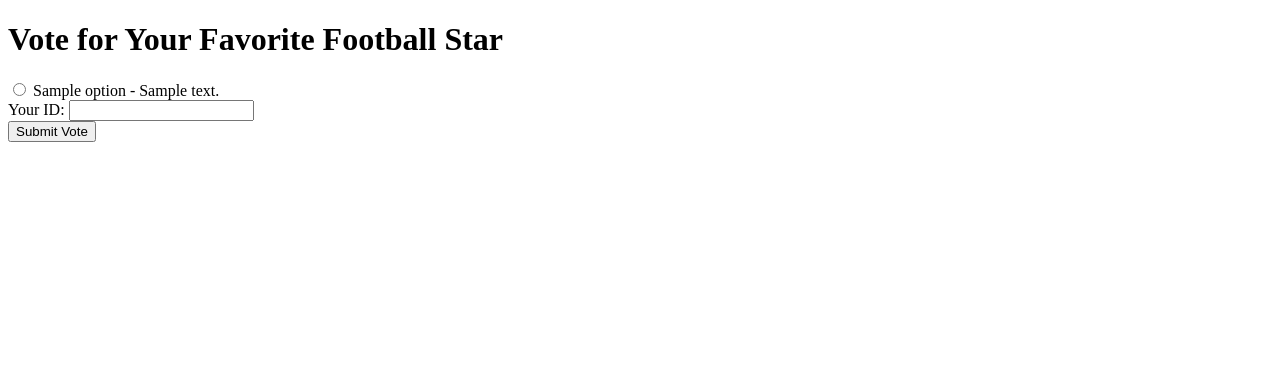
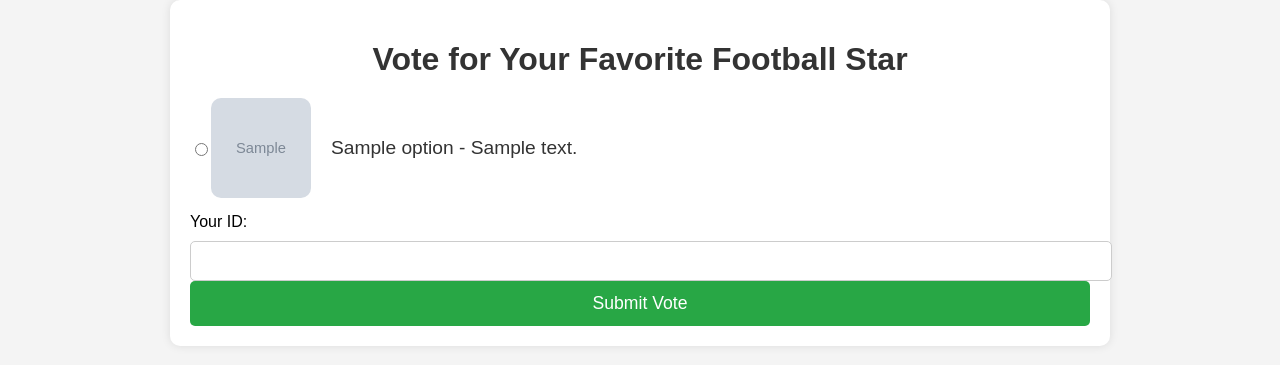
Before and after one commit to XiaoZhou-hub920/computing, a Flask app: template project/templates/index.html in a window 1280 px wide. Shown: the top 365 px of the page. Run offline with Flask 2, Linux system fonts and the light colour scheme; the template is opened without the code that fills it: most values are stand-ins (such as "Sample title", 1, 10 or a date in 2020).

Commit message:
Update index.html

```diff
--- a/project/templates/index.html
+++ b/project/templates/index.html
@@ -1,14 +1,77 @@
 <!DOCTYPE html>
-<html>
+<html lang="en">
 <head>
+    <meta charset="UTF-8">
+    <meta name="viewport" content="width=device-width, initial-scale=1.0">
     <title>Vote for Your Favorite Football Star</title>
+    <style>
+        body {
+            font-family: Arial, sans-serif;
+            background-color: #f4f4f4;
+            margin: 0;
+            padding: 0;
+        }
+        .container {
+            width: 80%;
+            max-width: 900px;
+            margin: 0 auto;
+            padding: 20px;
+            background-color: #fff;
+            border-radius: 10px;
+            box-shadow: 0 0 10px rgba(0, 0, 0, 0.1);
+        }
+        h1 {
+            text-align: center;
+            color: #333;
+            font-size: 2em;
+            margin-bottom: 20px;
+        }
+        .vote-option {
+            display: flex;
+            align-items: center;
+            margin: 15px 0;
+        }
+        .vote-option img {
+            width: 50px;
+            height: 50px;
+            margin-right: 20px;
+            border-radius: 50%;
+        }
+        .vote-option label {
+            font-size: 1.2em;
+            color: #333;
+        }
+        input[type="text"] {
+            padding: 10px;
+            font-size: 1em;
+            width: 100%;
+            margin-top: 10px;
+            border: 1px solid #ccc;
+            border-radius: 5px;
+        }
+        button {
+            background-color: #28a745;
+            color: white;
+            border: none;
+            padding: 12px 20px;
+            font-size: 1.1em;
+            width: 100%;
+            border-radius: 5px;
+            cursor: pointer;
+        }
+        button:hover {
+            background-color: #218838;
+        }
+    </style>
 </head>
 <body>
+    <div class="container">
         <h1>Vote for Your Favorite Football Star</h1>
         <form action="/vote" method="POST">
             {% for option in options %}
-        <div>
+            <div class="vote-option">
                 <input type="radio" name="option" value="{{ option.OptionID }}" required>
+                <img src="{{ option.ImageURL }}" alt="{{ option.OptionName }} Image" style="width: 100px; height: 100px; object-fit: cover; border-radius: 10px;"> <!-- Add player image -->
                 <label>{{ option.OptionName }} - {{ option.Description }}</label>
             </div>
             {% endfor %}
@@ -18,5 +81,6 @@
             </div>
             <button type="submit">Submit Vote</button>
         </form>
+    </div>
 </body>
 </html>
```
Lines whose indentation alone changed are shown as unchanged.
